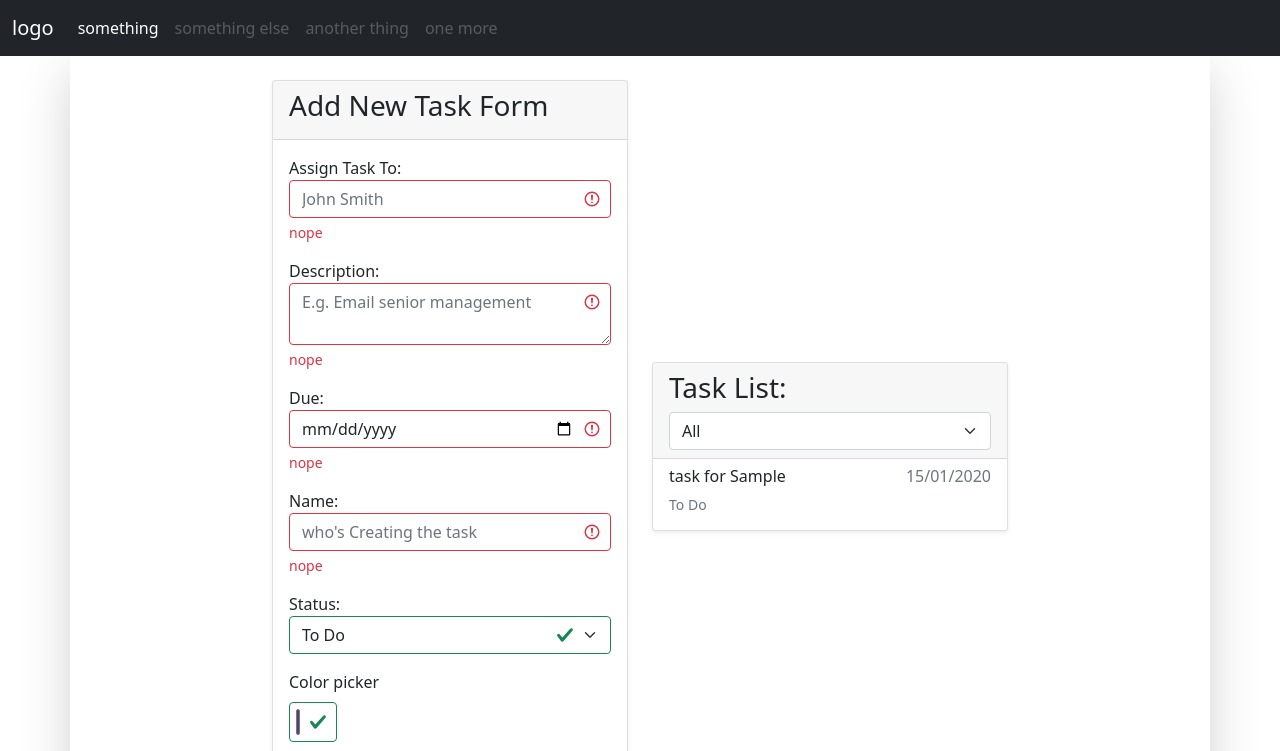
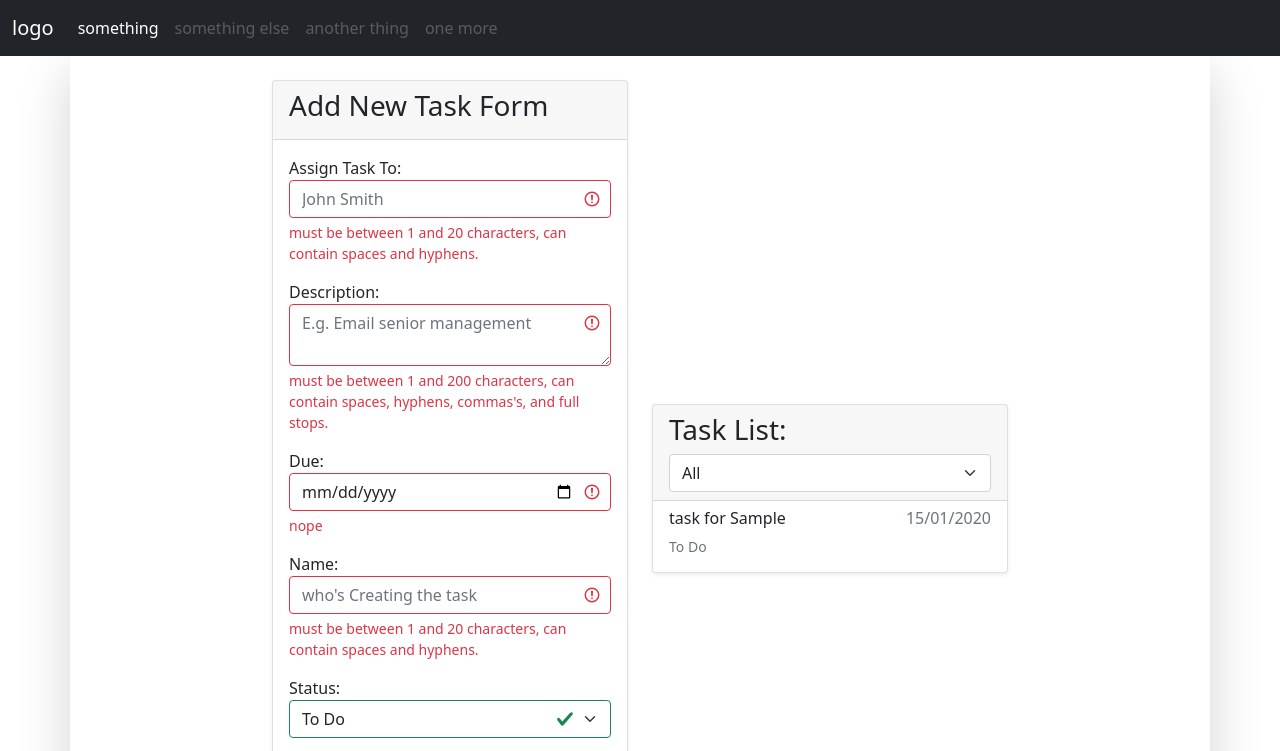
Before and after one commit to cianjohn/toDoApp, a plain HTML site: page index.html in a window 1280 px wide. Both pictures are taken after typing "Sample", "name@example.com", "2020-01-15", "Sample" into the empty fields and a click on the button "Add Item". Shown: the top 751 px of the page. Drawn offline with nearby package versions, Linux system fonts and the light colour scheme.

Commit message:
changed error message to something more meaningful

```diff
--- a/index.html
+++ b/index.html
@@ -59,14 +59,14 @@
                             <label for="assignedName">Assign Task To:</label><br>
                             <input required pattern="^[a-zA-z -]{1,20}$" type="text" id="assignedName" name="assigned" placeholder="John Smith" class="form-control">
                             <div class="invalid-feedback">
-                                nope <!-- or something meaningful like, please only use letters spaces and hyphens, and keep it under 20 char   -->
+                                must be between 1 and 20 characters, can contain spaces and hyphens.<!-- or something meaningful like, please only use letters spaces and hyphens, and keep it under 20 char   -->
                               </div>
                         </div>
                         <div class="mb-3">
                             <label for="description">Description:</label><br>
-                            <textarea required pattern="^[a-zA-Z0-9 ,\.-]{5,200}$" type="text" id="description" name="description" placeholder="E.g. Email senior management" class="form-control"></textarea>
+                            <textarea required pattern="^[a-zA-Z0-9 ,\.-]{1,200}$" type="text" id="description" name="description" placeholder="E.g. Email senior management" class="form-control"></textarea>
                             <div class="invalid-feedback">
-                                nope
+                              must be between 1 and 200 characters, can contain spaces, hyphens, commas's, and full stops.
                               </div>
                         </div>
                         <div class="mb-3">
@@ -80,7 +80,7 @@
                             <label for="name">Name:</label><br>
                             <input required pattern="^[a-zA-z -]{1,20}$"type="text" id="name" name="name" placeholder="who's Creating the task" class="form-control">
                             <div id="formFeedbackName" class="invalid-feedback">
-                                nope
+                              must be between 1 and 20 characters, can contain spaces and hyphens.
                             </div>
                         </div>
                         <div class="mb-3">
```
